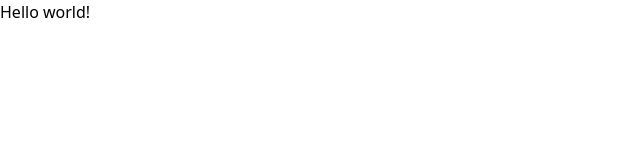
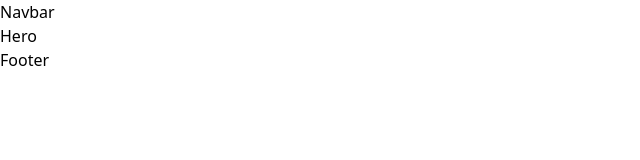
Before and after one commit to tonybnya/travhelper, a React (Vite) app in the folder front/: page / in a window 1280 px wide. Shown: the top 160 px of the page, without its empty margins (0-640 px from the left). Built offline with nearby package versions, Linux system fonts and the light colour scheme.

Commit message:
Add: additional assets

```diff
--- a/front/src/App.jsx
+++ b/front/src/App.jsx
@@ -1,7 +1,17 @@
-export default function App() {
-  return (
-    <h1 className="text-3xl font-bold underline text-cyan-600">
-      Hello world!
-    </h1>
-  )
-}
+import { Navbar, Hero, Footer } from './components';
+
+const App = () => (
+  <main className="relative">
+    <Navbar />
+
+    <section>
+      <Hero />
+    </section>
+
+    <section>
+      <Footer />
+    </section>
+  </main>
+);
+
+export default App;
--- /dev/null
+++ b/front/src/components/Footer.jsx
@@ -0,0 +1,7 @@
+const Footer = () => {
+  return (
+    <div>Footer</div>
+  )
+}
+
+export default Footer;
--- /dev/null
+++ b/front/src/components/Hero.jsx
@@ -0,0 +1,7 @@
+const Hero = () => {
+  return (
+    <div>Hero</div>
+  )
+}
+
+export default Hero;
--- /dev/null
+++ b/front/src/components/Navbar.jsx
@@ -0,0 +1,7 @@
+const Navbar = () => {
+  return (
+    <div>Navbar</div>
+  )
+}
+
+export default Navbar;
--- /dev/null
+++ b/front/src/components/index.js
@@ -0,0 +1,9 @@
+import Navbar from './Navbar';
+import Hero from './Hero';
+import Footer from './Footer';
+
+export {
+  Navbar,
+  Hero,
+  Footer
+};
```
Also changed, not shown: front/src/constants/index.js (added).
